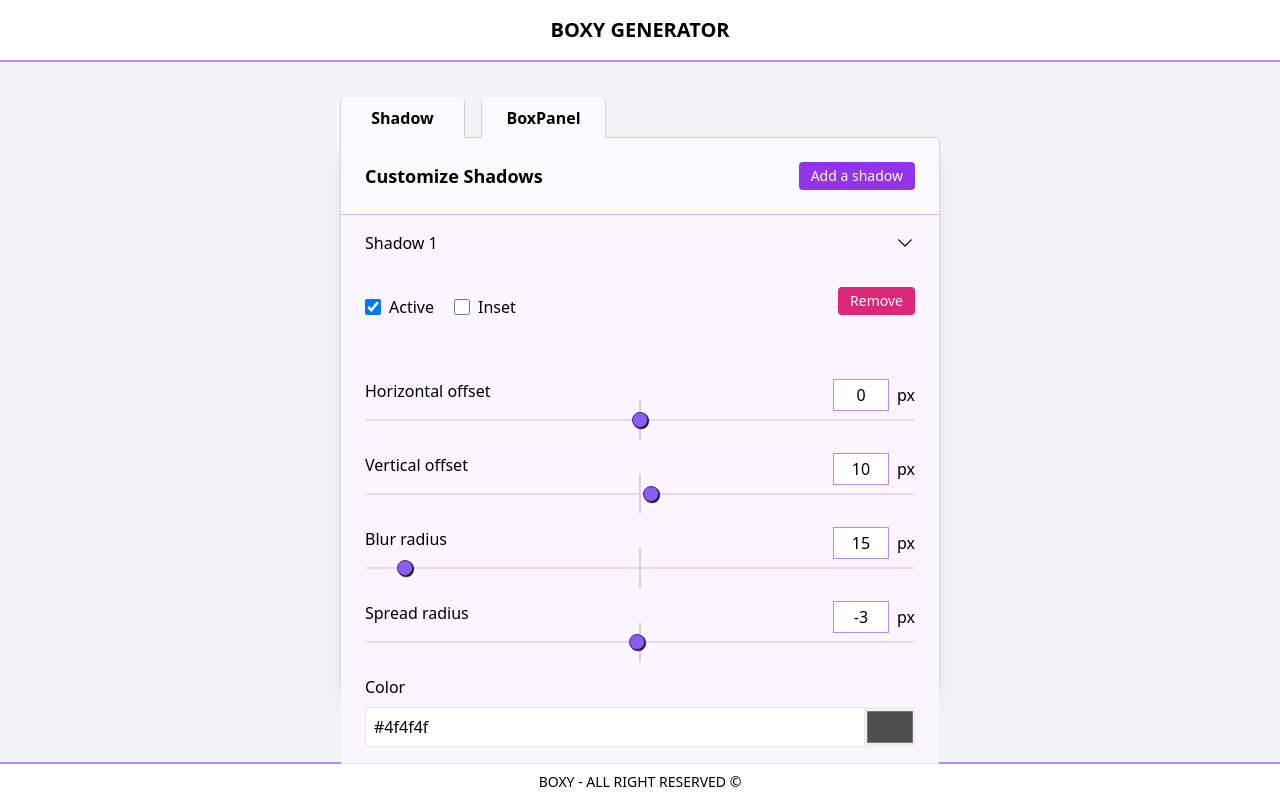
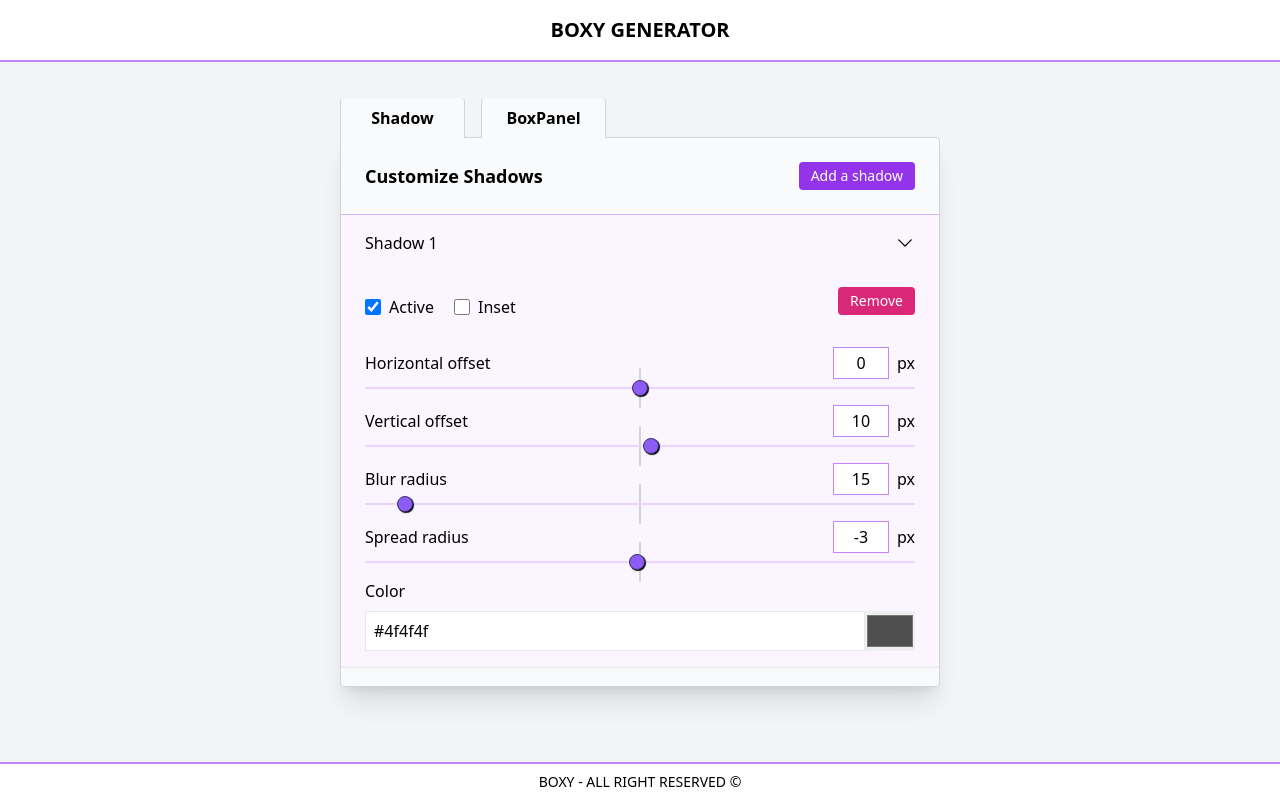
Before and after one commit to SandrineCipolla/BoxyGenerator, a React (Vite) app: page / in a window 1280 px wide. Built offline with nearby package versions, Linux system fonts and the light colour scheme.

Commit message:
interface rectification

```diff
--- a/src/Layouts/BoxPanel/BoxRange.jsx
+++ b/src/Layouts/BoxPanel/BoxRange.jsx
@@ -14,7 +14,7 @@ export default function BoxRange({ inputData }) {
   }
 
   return (
-    <div className="my-8 ">
+    <div className="my-6">
       <div className="flex justify-between">
         <p>{inputData.name}</p>
         <div
--- a/src/Layouts/Creation.jsx
+++ b/src/Layouts/Creation.jsx
@@ -28,7 +28,7 @@ export default function Creation() {
             </div >
 
             <div
-            // className="flex-shrink-0 h-full max-h-[700] overflow-auto"
+            className="flex-shrink-0 h-full overflow-auto max-h-[700]"
             >
                 {tabsList[tabs].component}
             </div>
--- a/src/Layouts/ShadowList/Shadow.jsx
+++ b/src/Layouts/ShadowList/Shadow.jsx
@@ -51,7 +51,7 @@ export default function Shadow({ panelNumber, shadow }) {
       </button>
       {toggleShadow && (
         <>
-          <div className="flex items-end px-6 py-4">
+          <div className="flex items-end px-6 pt-4">
             <ShadowCheckbox name={"active"} shadowID={shadow.id}/>
             <ShadowCheckbox name={"inset"} shadowID={shadow.id}/>
             <button
--- a/src/Layouts/ShadowList/ShadowRange.jsx
+++ b/src/Layouts/ShadowList/ShadowRange.jsx
@@ -15,8 +15,8 @@ export default function ShadowRange({inputData, shadowID}) {
   }
 
   return (
-    <div className="my-8 ">
-      <div className="flex justify-between">
+    <div className="my-4">
+      <div className="flex justify-between items-baseline">
         <p>{inputData.name}</p>
         <div
         className="flex items-baseline mb-2"
```
